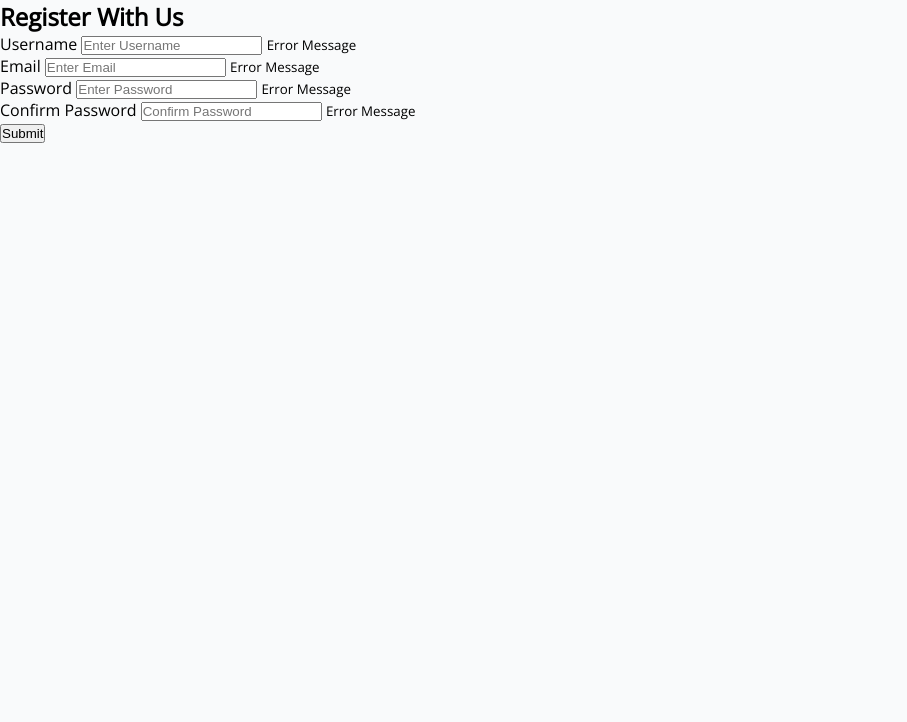
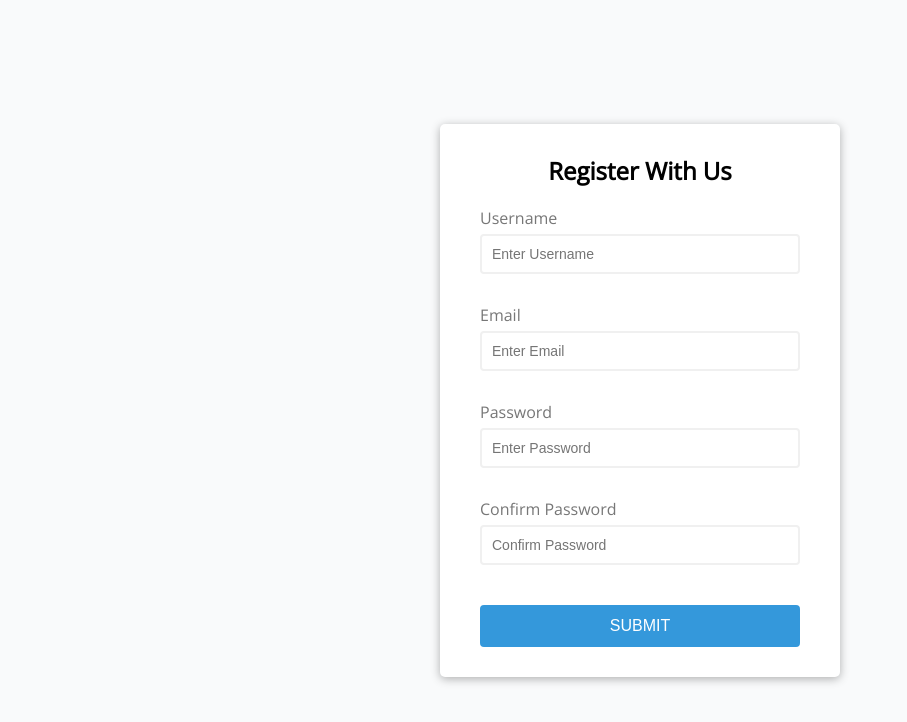
Before and after one commit to n4vdeep/js_form_validator, a plain HTML site: page index.html in a window 1280 px wide. Shown: the whole page, without its empty margins (0-907 px from the left). Drawn offline with nearby package versions, Linux system fonts and the light colour scheme.

Commit message:
css complete

```diff
--- a/style.css
+++ b/style.css
@@ -1,4 +1,9 @@
 @import url('https://fonts.googleapis.com/css2?family=Open+Sans&display=swap');
+/**** VARIABLES *****/
+:root {
+  --success-color: #2ecc71;
+  --error-color: #e74c3c;
+}
 
 /****** RESETS ******/
 * {
@@ -7,9 +12,106 @@
   padding: 0;
 }
 
-/****** Body ******/
+/****** BODY ******/
 body {
   background-color: #f9fafb;
   font-family: 'Open Sans', sans-serif;
   display: flex;
+  align-items: center;
+  justify-content: center;
+  /* center form in the middle of the page */
+  min-height: 100vh;
+  margin: 0;
 }
+
+/****** CONTAINER ******/
+.container {
+  background-color: #fff;
+  border-radius: 5px;
+  box-shadow: 0 2px 10px rgba(0,0,0,0.3);
+  width: 400px;
+}
+
+h2 {
+  text-align: center;
+  margin: 0 0 20px;
+}
+
+/****** FORM ******/
+.form {
+  padding: 30px 40px;
+
+}
+
+.form-control {
+  margin-bottom: 10px;
+  padding-bottom: 20px;
+  position: relative;
+}
+
+.form-control label {
+  color: #777;
+  display: block;
+  margin-bottom: 5px;
+}
+
+.form-control input {
+  border: 2px solid #f0f0f0;
+  border-radius: 4px;
+  display: block;
+  width: 100%;
+  padding: 10px;
+  font-size: 14px;
+}
+
+/* Remove input outline but add a border color*/
+.form-control input:focus {
+  outline: 0;
+  border-color: #777;
+}
+
+/*###### ADDED DYNAMICALLY VIA JS ######*/
+/* Add success border color state for a successful user input */
+.form-control.success input {
+  border-color: var(--success-color);
+}
+
+/* Add error border color state for a invalid user input */
+.form-control.error input {
+  border-color: var(--error-color);
+}
+
+.form-control small {
+  color:  var(--error-color);
+  position: absolute;
+  bottom: 0;
+  left: 0;
+  /* initially hide error msg*/
+  visibility: hidden;
+}
+
+.form-control.error small {
+  /* only make error msg visible on invalid input*/
+  visibility: visible;
+}
+
+/****** BUTTON ******/
+.form button {
+  cursor: pointer;
+  background-color: #3498db;
+  border: 2px solid #3498db;
+  border-radius: 4px;
+  color: #fff;
+  display: block;
+  font-size: 16px;
+  text-transform: uppercase;
+  padding: 10px;
+  margin-top: 20px;
+  width: 100%;
+  transition: all .35s;
+}
+
+.form button:hover {
+  background-color: #0e6de1;
+  border: 2px solid #055df5;
+}
```
